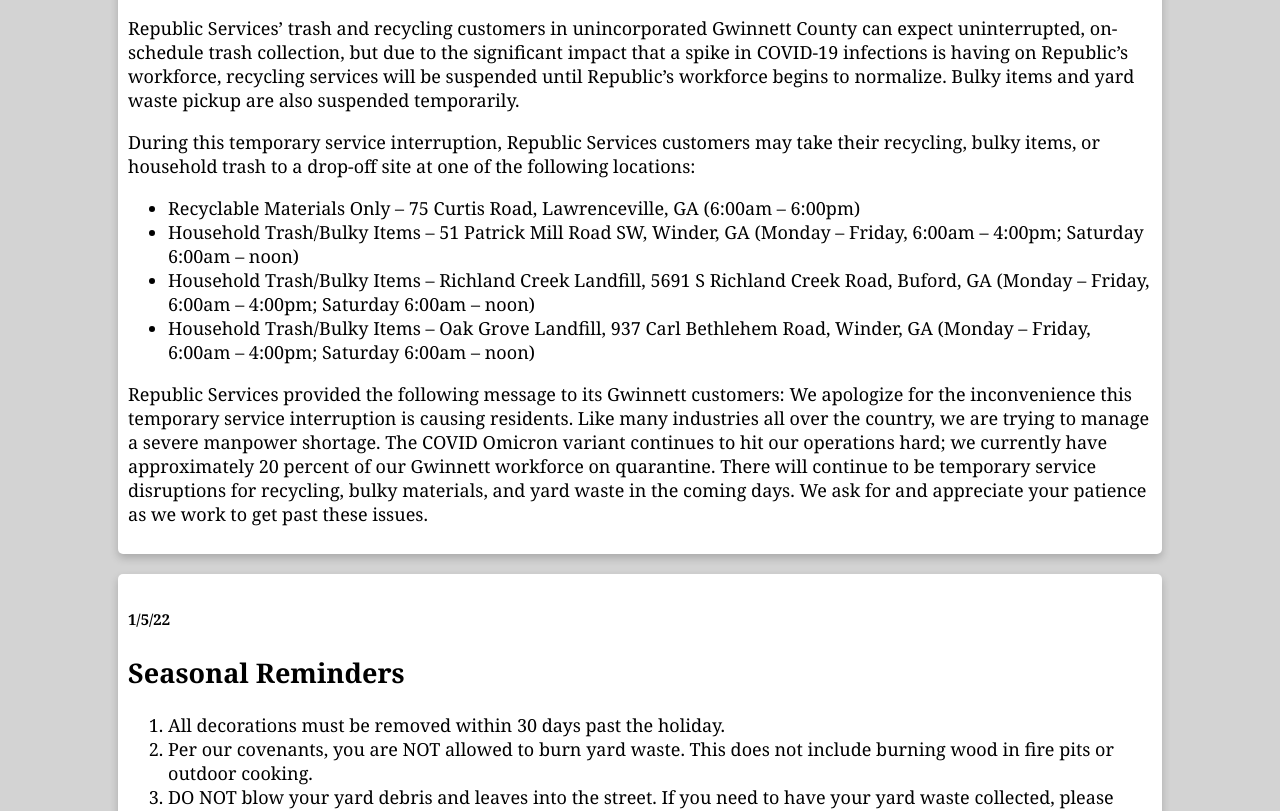
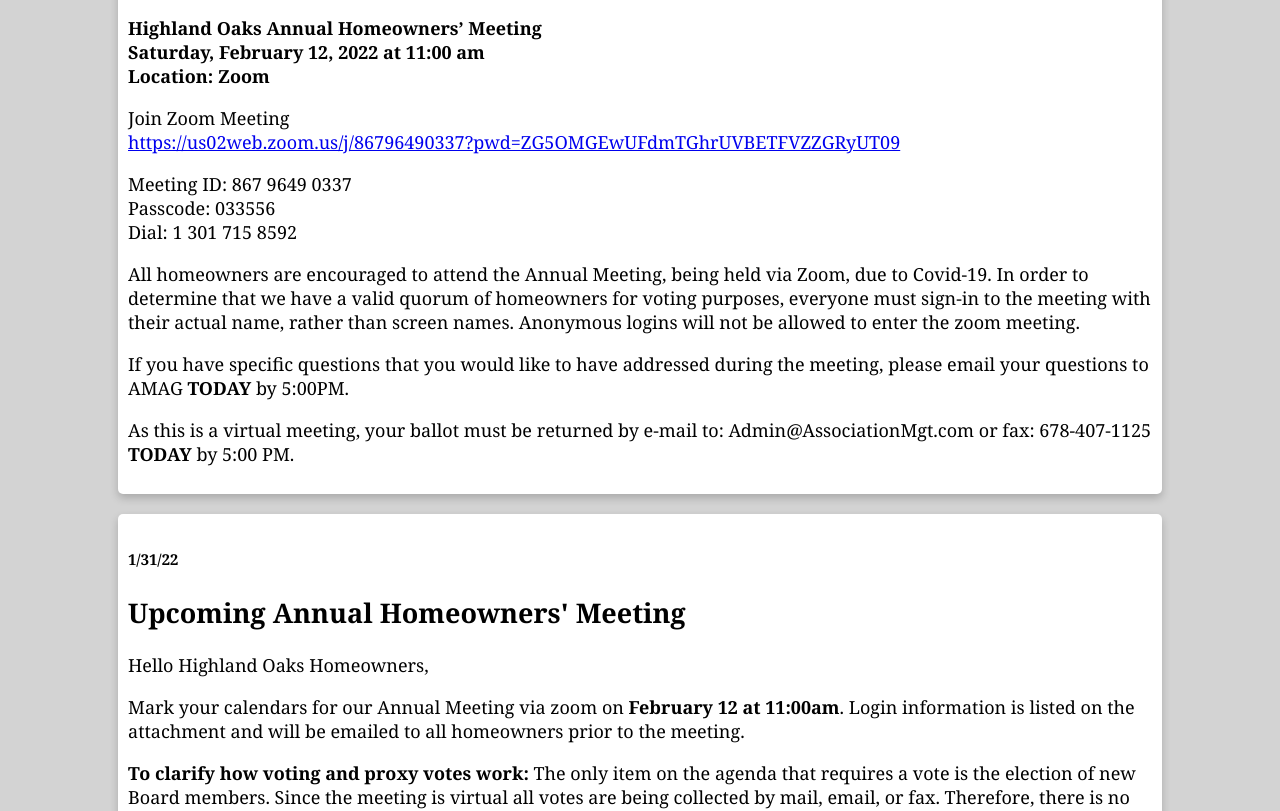
Before and after one commit to dseeler/HighlandOaks, an Angular app: page / in a window 1280 px wide. Shown: the part 840-1651 px from the top of the page. Built offline with nearby package versions, Linux system fonts and the light colour scheme.

Commit message:
Feb 20 Update

```diff
--- a/src/app/about/about.component.html
+++ b/src/app/about/about.component.html
@@ -20,17 +20,17 @@
   <p>
     Current HOA board members may be reached at:
     <br />
-    President – Rene Hordines – <a
-      href="mailto:HighlandOaksHOAPresident@gmail.com">HighlandOaksHOAPresident@gmail.com</a>
+    President – Dee Partridge – <a
+      href="mailto:hoaboardmemberdp@gmail.com">hoaboardmemberdp@gmail.com</a>
     <br />
     Vice President - Jennifer Figueroa-Colon - <a
       href="mailto:jennifer.highlandoakshoa@gmail.com">jennifer.highlandoakshoa@gmail.com</a>
     <br />
-    Vice President - Andrea Van Meter - <a href="mailto:highlandoaksandrea@gmail.com">highlandoaksandrea@gmail.com</a>
+    Vice President - Lester Wilhelm - <a href="mailto:highlandboard2@gmail.com">highlandboard2@gmail.com</a>
     <br />
     Treasurer – Joe Lishok – <a href="mailto:highlandoakshoatreasurer@gmail.com">highlandoakshoatreasurer@gmail.com</a>
     <br />
-    Secretary – Nicole Bruck – <a href="mailto:nbruck.highlandoakshoa@gmail.com">nbruck.highlandoakshoa@gmail.com</a>
+    Secretary – Andrea Van Meter – <a href="mailto:highlandoaksandrea@gmail.com">highlandoaksandrea@gmail.com</a>
     <br />
     We are always looking for new volunteers. If you are interested in serving on the board or a committee, please send
     an email to AMAG.
--- a/src/app/home/home.component.ts
+++ b/src/app/home/home.component.ts
@@ -13,6 +13,63 @@
 })
 export class HomeComponent implements OnInit {
 	public annoucements: Announcement[] = [
+		{
+			date: "2/11/22",
+			title: "Highland Oaks Annual Homeowners’ Meeting",
+			html: `
+			<p>
+			<b>
+			Highland Oaks Annual Homeowners’ Meeting
+			<br>
+			Saturday, February 12, 2022 at 11:00 am
+			<br>
+			Location:  Zoom
+			</b>
+			</p>
+			<p>
+			Join Zoom Meeting
+			<br>
+			<a href="https://us02web.zoom.us/j/86796490337?pwd=ZG5OMGEwUFdmTGhrUVBETFVZZGRyUT09">https://us02web.zoom.us/j/86796490337?pwd=ZG5OMGEwUFdmTGhrUVBETFVZZGRyUT09</a>
+			</p>
+			<p>
+			Meeting ID: 867 9649 0337
+			<br>
+			Passcode: 033556
+			<br>
+			Dial: 1 301 715 8592
+			</p>
+			<p>
+			All homeowners are encouraged to attend the Annual Meeting, being held via Zoom, due to Covid-19.  In order to determine that we have a valid quorum of homeowners for voting purposes, everyone must sign-in to the meeting with their actual name, rather than screen names. Anonymous logins will not be allowed to enter the zoom meeting.
+			</p>
+			<p>
+			If you have specific questions that you would like to have addressed during the meeting, please email your questions to AMAG <b>TODAY</b> by 5:00PM.
+			</p>
+			<p>
+			As this is a virtual meeting, your ballot must be returned by e-mail to: Admin@AssociationMgt.com or fax: 678-407-1125 <b>TODAY</b> by 5:00 PM.
+			</p>
+			`
+		},
+		{
+			date: "1/31/22",
+			title: "Upcoming Annual Homeowners' Meeting",
+			html: `
+			<p>
+			Hello Highland Oaks Homeowners,
+			</p>
+			<p>
+			Mark your calendars for our Annual Meeting via zoom on <b>February 12 at 11:00am</b>. Login information is listed on the attachment and will be emailed to all homeowners prior to the meeting.
+			</p>
+			<p>
+			<b>To clarify how voting and proxy votes work:</b> The only item on the agenda that requires a vote is the election of new Board members. Since the meeting is virtual all votes are being collected by mail, email, or fax. Therefore, there is no need to designate a named proxy on the form. You can leave that space blank.
+			</p>
+			<p>
+			To make the election official, we need 65 votes to reach a quorum (25% of eligible Homeowners), so we encourage everyone to please complete the reverse side of the form (Ballot 2022) with your vote for Board Members, and return it whether you are planning to attend the Zoom meeting or not. All responses must be received by February 11.
+			</p>
+			<p>
+			There are 2 positions on the Board of Directors open. If you are interested in joining the Board, please use the blank spaces provided to nominate yourself as a write-in candidate.
+			</p>
+			`
+		},
 		{
 			date: "1/5/22",
 			title: "Recycling and Yard Waste Services are Suspended-",
--- a/src/app/newsletters/newsletters.component.html
+++ b/src/app/newsletters/newsletters.component.html
@@ -1,5 +1,8 @@
 <article>
   <ul style="display: inline-block;">
+    <li>
+      <a href="/assets/documents/HOA Feb 2022.pdf" target="_blank">Spring 2022</a>
+    </li>
     <li>
       <a href="/assets/documents/HOA Winter 2021.pdf" target="_blank">Fall/Winter 2021</a>
     </li>
```
Also changed, not shown: 1 other file (tests, documents, lock files or other folders).
